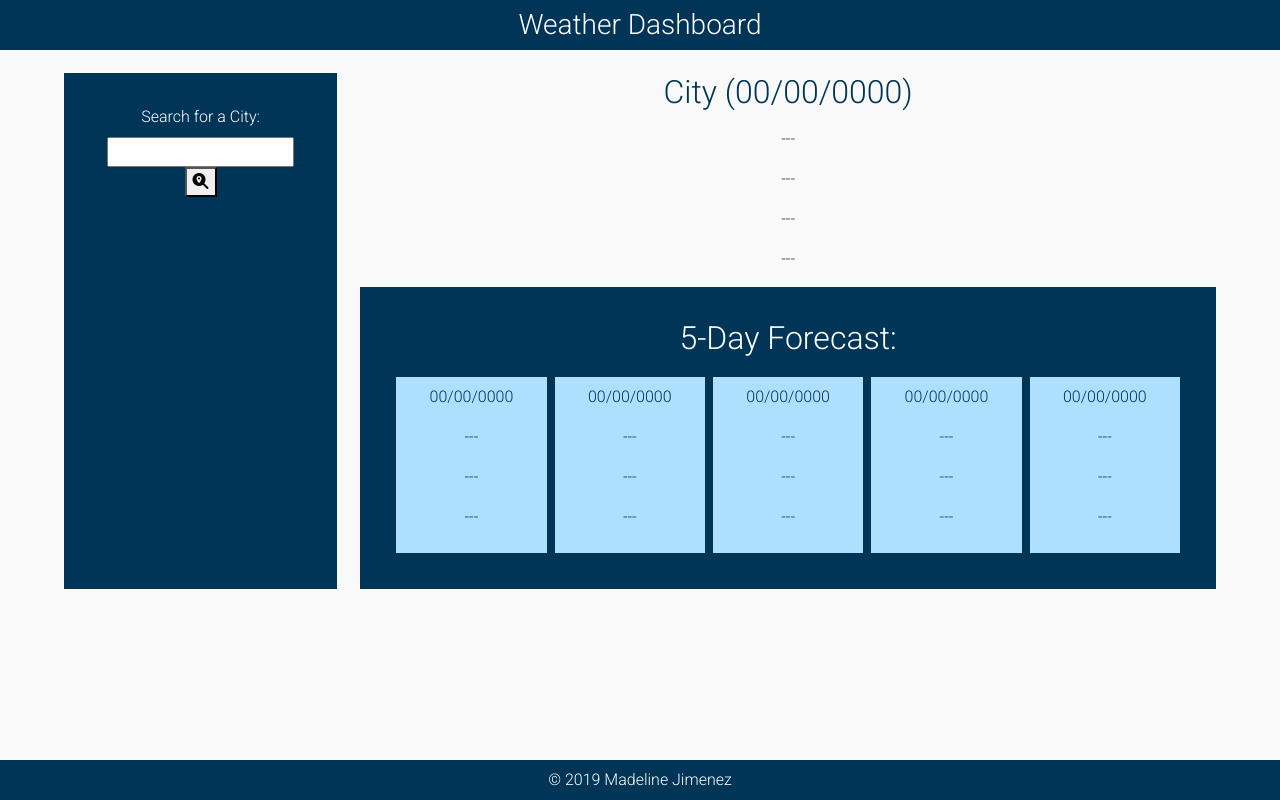
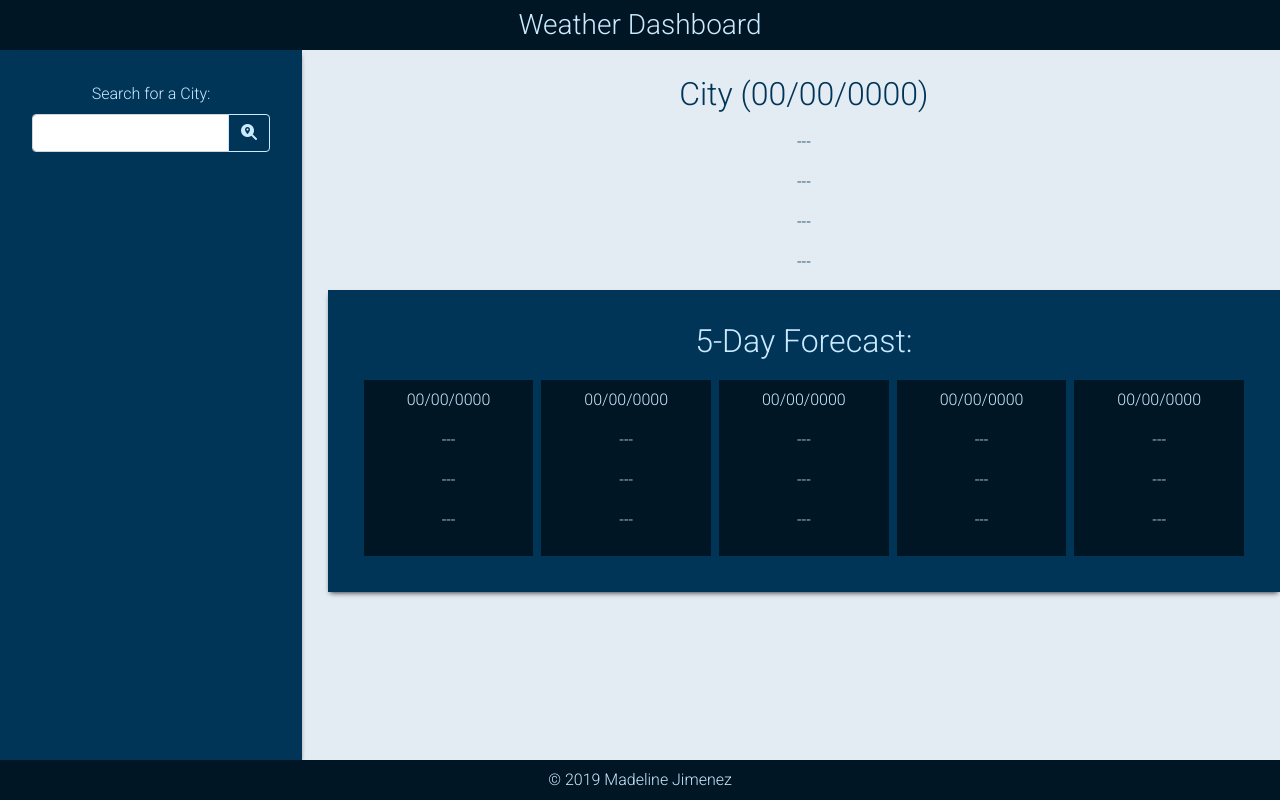
Before and after one commit to mijimenez/bootcamp_weather_dashboard, a plain HTML site: page index.html in a window 1280 px wide. Drawn offline with nearby package versions, Linux system fonts and the light colour scheme; no server answers.

Commit message:
Update layout

```diff
--- a/assets/sass/style.scss
+++ b/assets/sass/style.scss
@@ -13,12 +13,12 @@ $mq-medium: 768px;
 $mq-small: 576px;
 
 //Colors
-$c-lightBlue: rgb(174, 223, 255);
+$c-lightBlue: rgb(203, 234, 255);
 $c-blue: rgb(0, 109, 182);
 $c-darkBlue: rgb(0, 53, 88);
 $c-white: #fff;
 $c-black: #000;
-$c-bg: #f9f9f9;
+$c-bg: #e3ebf3;
 
 
 // =================================
@@ -29,6 +29,12 @@ $c-bg: #f9f9f9;
 	max-width: $max-width;
 	margin-left: auto;
 	margin-right: auto;
+}
+
+@mixin box-shadow {
+	-webkit-box-shadow: 0px 3px 5px -2px rgba(0,0,0,0.75);
+	-moz-box-shadow: 0px 3px 5px -2px rgba(0,0,0,0.75);
+	box-shadow: 0px 3px 5px -2px rgba(0,0,0,0.75);
 }
 
 
@@ -42,7 +48,7 @@ $c-bg: #f9f9f9;
 
   body {
       text-align: center;
-      color: $c-white;
+      color: $c-lightBlue;
       margin: 0;
       font-family: $f-font;
   }
@@ -98,7 +104,7 @@ $c-bg: #f9f9f9;
     background-color: $c-bg;
     height: 100vh;
     nav {
-        background-color: $c-darkBlue;
+        background-color: darken($c-darkBlue, 10%);
         padding: .5em;
         .header {
             margin: 0;
@@ -107,10 +113,11 @@ $c-bg: #f9f9f9;
     main {
         min-height: auto;
         .wrapper {
-            @include center(90%, $mq-xxLarge);
+            @include center(100%, $mq-xxLarge);
+            height: 100%;
             .city-search {
+                @include box-shadow;
                 background-color: $c-darkBlue;
-                margin: 2% 0;
                 padding: 2em;
                 label {
                     display: block;
@@ -118,6 +125,10 @@ $c-bg: #f9f9f9;
                 @media (min-width: $mq-medium) {
                     width: 30%;
                     max-width: 400px;
+                }
+                button {
+                    color: $c-lightBlue;
+                    border-color: $c-lightBlue;
                 }
             }
             .city-forecast {
@@ -131,20 +142,20 @@ $c-bg: #f9f9f9;
                 }
                 #dailyForecast {
                     background-color: $c-darkBlue;
+                    @include box-shadow;
                     padding: 2em;
                     .weather-card {
                         width: 100%;
                         margin: .25em;
                         padding: .5em;
-                        background-color: $c-lightBlue;
-                        color: $c-darkBlue;
+                        background-color: darken($c-darkBlue, 10%);
                     }
                 }
             }
         }
     }
     footer {
-        background-color: $c-darkBlue;
+        background-color: darken($c-darkBlue, 10%);
         padding: .5em;
         p {
             margin: 0;
--- a/index.html
+++ b/index.html
@@ -21,8 +21,12 @@
                 <form id="citySearch" method="POST">
                     <fieldset>
                         <label for="city-search">Search for a City:</label>
-                        <input type="text" name="city-input" id="cityInput" />
-                        <button type="submit"><i class="fas fa-search-location"></i></button>
+                        <div class="input-group mb-3">
+                            <input type="text" class="form-control" aria-describedby="button-addon2">
+                            <div class="input-group-append">
+                                <button class="btn btn-outline-secondary" type="button" id="button-addon2"><i class="fas fa-search-location"></i></button>
+                            </div>
+                        </div>
                     </fieldset>
                 </form>
                 <ul id="cityHistory">
```
Also changed, not shown: assets/css/style.css, 1 other file.
